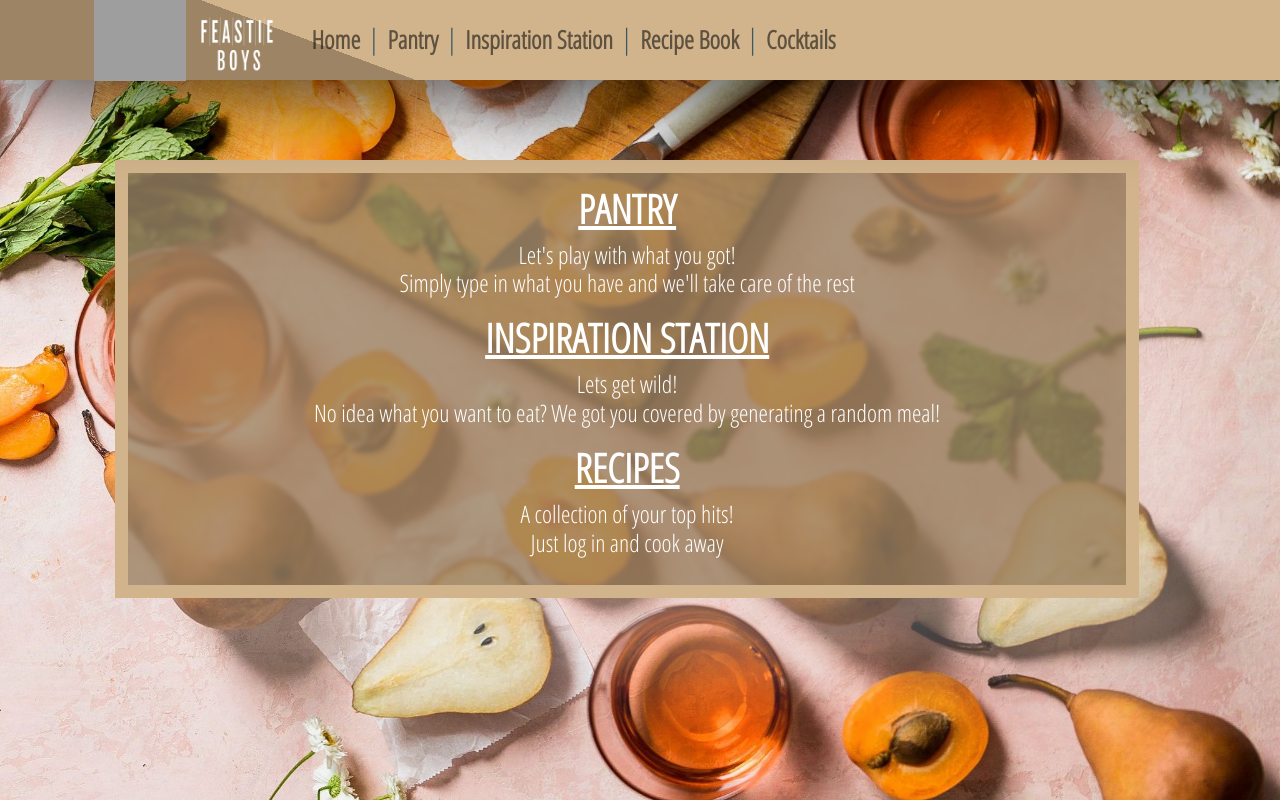
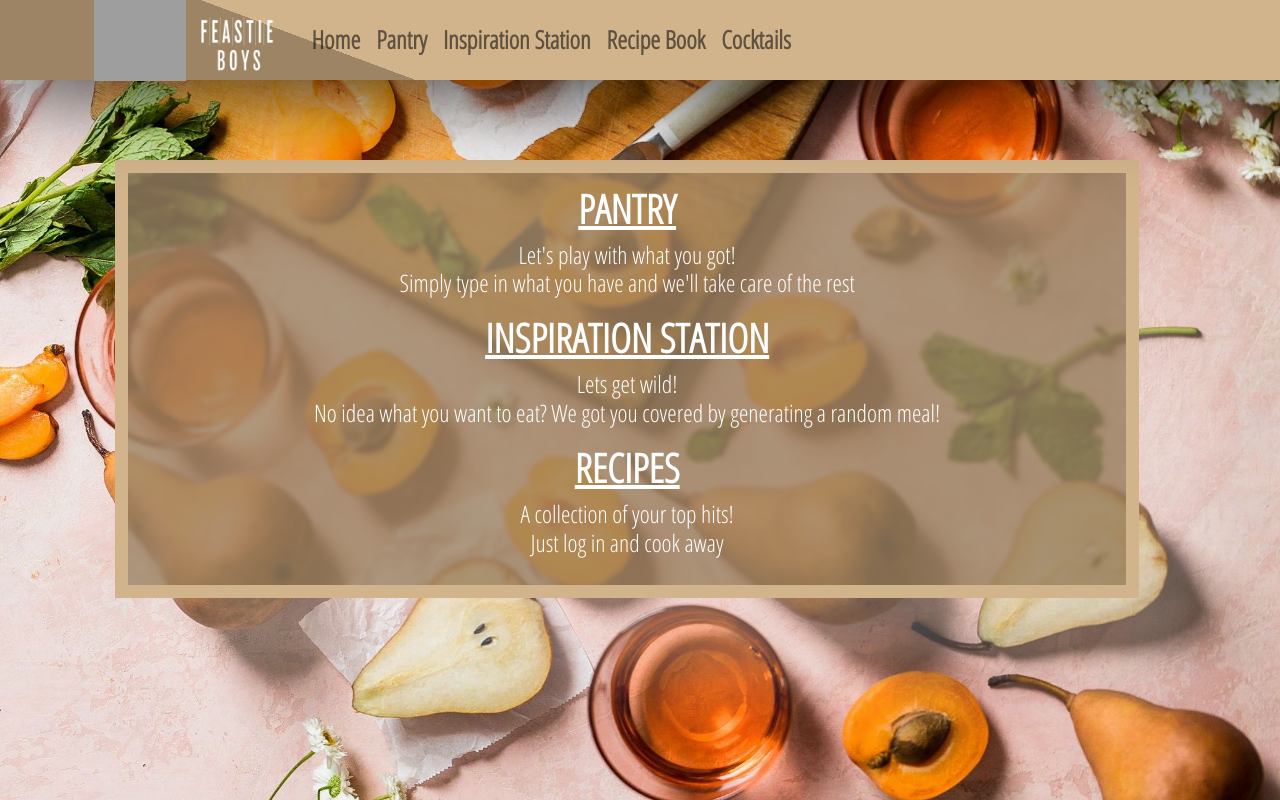
Before and after one commit to isabellukk/FEASTIEboys-fe, a React (Create React App) app: page / in a window 1280 px wide. Built offline with nearby package versions, Linux system fonts and the light colour scheme; grey boxes are pictures that could not be loaded.

Commit message:
adjusted navbar

```diff
--- a/src/components/NavBar.js
+++ b/src/components/NavBar.js
@@ -15,22 +15,13 @@ function NavBar() {
         <Nav className="me-auto">
           <Nav>
             <Nav.Link href="/"><strong>Home</strong></Nav.Link>
-            <h3>
-              |
-            </h3>
           <Nav>
             <Nav.Link href="/pantry"><strong>Pantry</strong></Nav.Link>
-            <h3>
-              |
-            </h3>
+
             <Nav.Link href="/inspiration"><strong>Inspiration Station</strong></Nav.Link>
-            <h3>
-              |
-            </h3>
+
             <Nav.Link href="/recipes"><strong>Recipe Book</strong></Nav.Link>
-              <h3>
-              |
-            </h3>
+
             <Nav.Link href="/cocktails"><strong>Cocktails</strong></Nav.Link>
           </Nav>
           </Nav>
```
